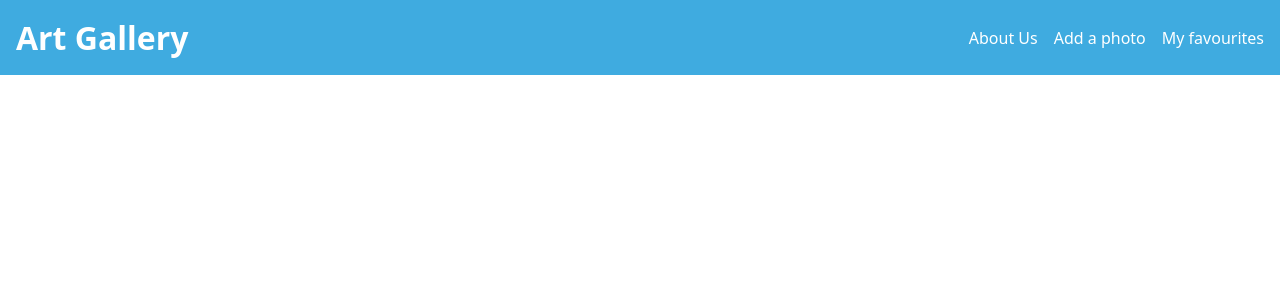
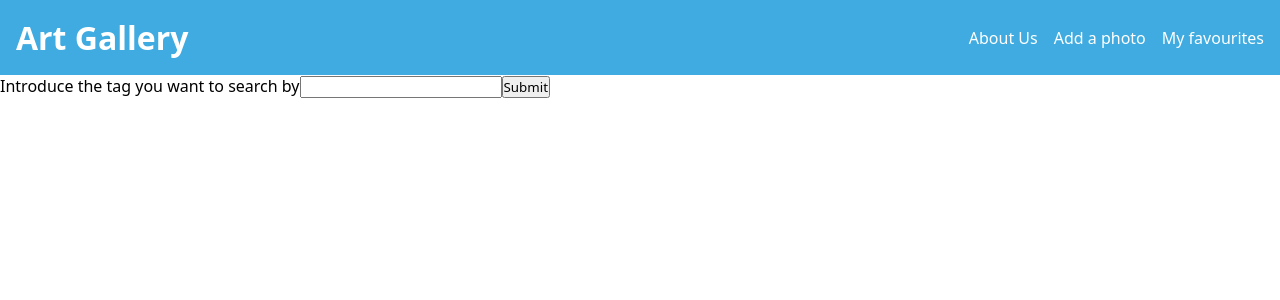
Before and after one commit to LucasGitHubx/art-gallery, a React (Vite) app: page / in a window 1280 px wide. Shown: the top 300 px of the page. Built offline with nearby package versions, Linux system fonts and the light colour scheme.

Commit message:
Adding the main route '/'

```diff
--- a/src/App.jsx
+++ b/src/App.jsx
@@ -6,10 +6,15 @@ import {
 } from "react-router-dom";
 
 import MainLayout from "./Layouts/MainLayout";
+import MainPage from "./pages/MainPage";
 
 export default function App() {
   const router = createBrowserRouter(
-    createRoutesFromElements(<Route path="/" element={<MainLayout />}></Route>)
+    createRoutesFromElements(
+      <Route path="/" element={<MainLayout />}>
+        <Route index element={<MainPage />}></Route>
+      </Route>
+    )
   );
 
   return (
```
